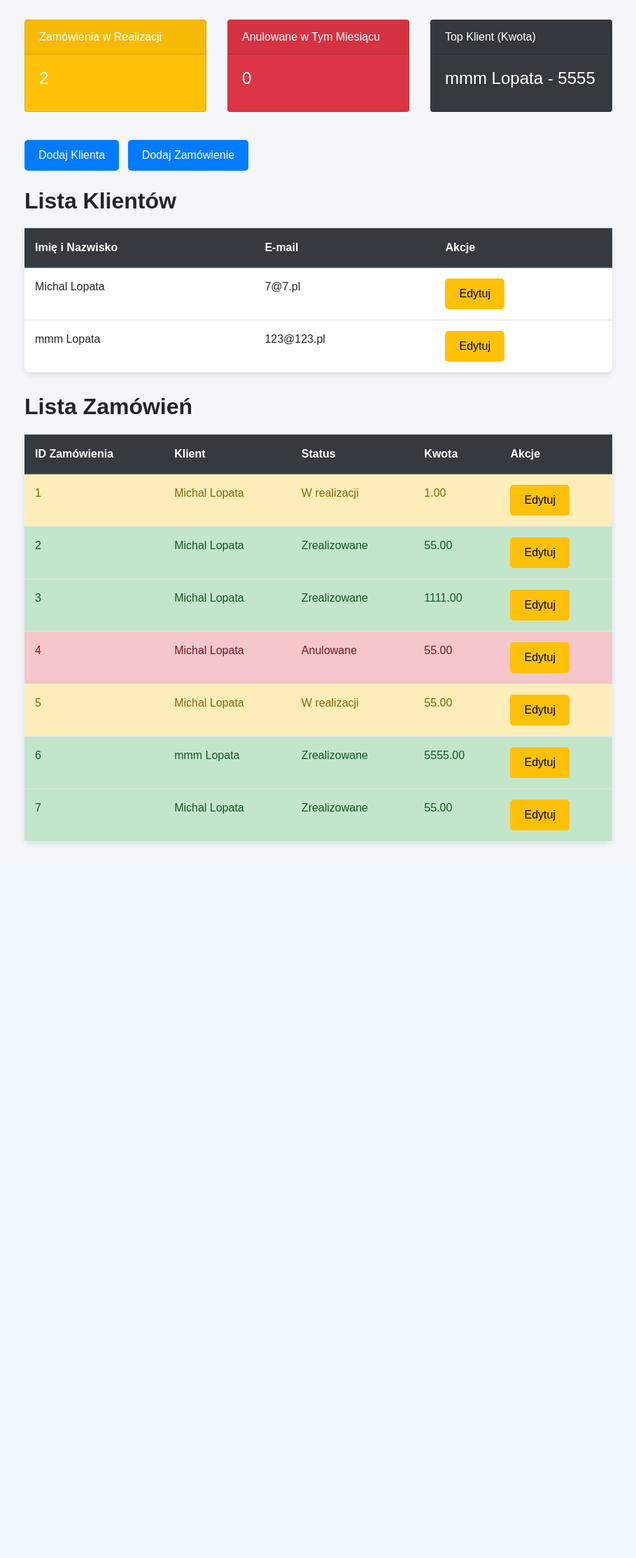
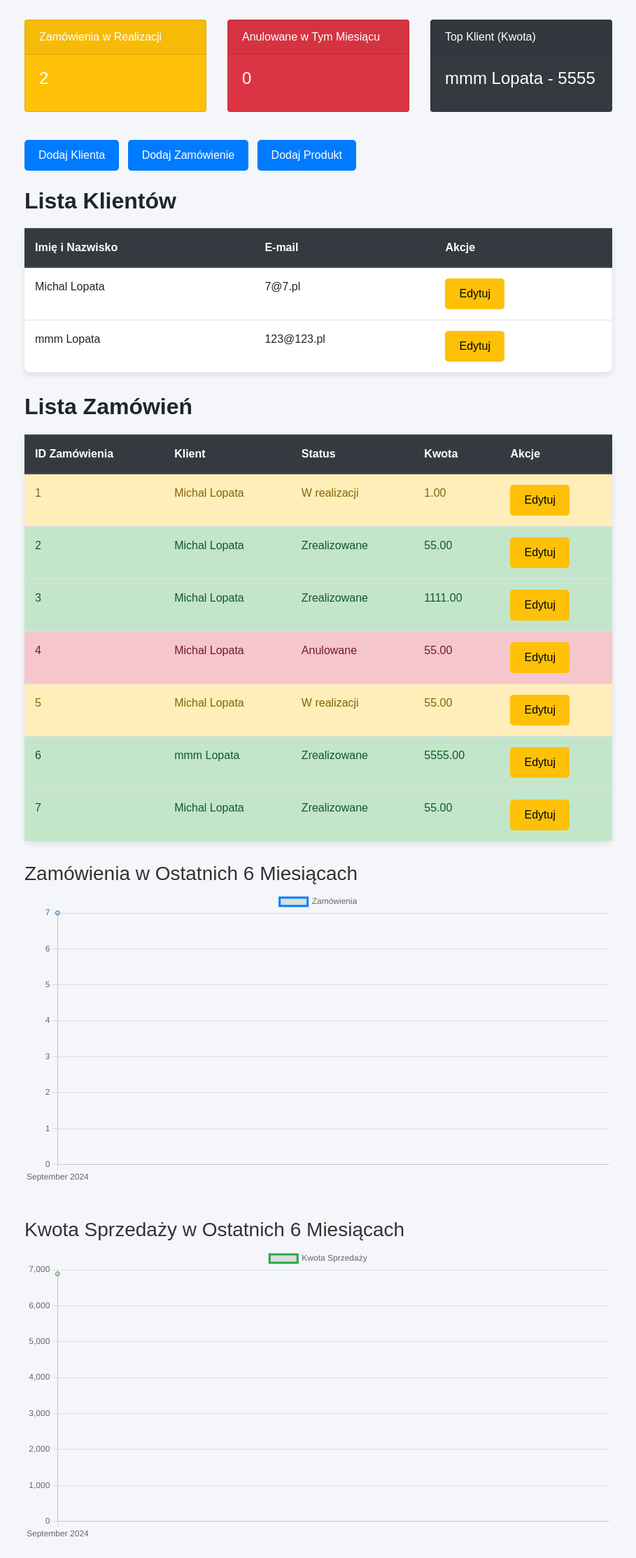
Before and after one commit to uhnajs/CRM-Projekt, a Django app: page / in a window 1280 px wide. Shown: the part 323-2550 px from the top of the page at 70% size, without its empty margins (185-1094 px from the left). Before the commit the page ends 1532 px from the top, so only its background shows below. Run offline with Django 4.2, Linux system fonts and the light colour scheme; a user stored in the database is signed in; data comes from the database, SQL or seed files in the repository; both versions use the stored data as it was after the commit; some libraries are stand-ins or nearby versions.

Commit message:
Dodanie raportów sprzedazy

```diff
--- a/crm_project/crm_app/models.py
+++ b/crm_project/crm_app/models.py
@@ -19,8 +19,18 @@ class Klient(models.Model):
         return f"{self.imie} {self.nazwisko}"
 
 
+class Produkt(models.Model):
+    nazwa = models.CharField(max_length=255)
+    cena = models.DecimalField(max_digits=10, decimal_places=2)
+    opis = models.TextField(blank=True, null=True)
+
+    def __str__(self):
+        return self.nazwa
+
+
 class Zamowienie(models.Model):
     klient = models.ForeignKey(Klient, on_delete=models.CASCADE)
+    produkty = models.ManyToManyField(Produkt)  # Nowe pole powiązane z produktem
     data_zamowienia = models.DateTimeField(auto_now_add=True)
     status = models.CharField(max_length=15, choices=[
         ('w_realizacji', 'W realizacji'),
@@ -31,7 +41,6 @@ class Zamowienie(models.Model):
 
     def __str__(self):
         return f"Zamówienie {self.id} - {self.klient}"
-
 
 class HistoriaKontaktu(models.Model):
     klient = models.ForeignKey(Klient, on_delete=models.CASCADE)
--- a/crm_project/crm_app/templates/crm_app/dashboard.html
+++ b/crm_project/crm_app/templates/crm_app/dashboard.html
@@ -75,9 +75,13 @@
                 <a href="{% url 'dodaj-klienta' %}" class="btn btn-primary mr-2">Dodaj Klienta</a>
             {% endif %}
             {% if perms.crm_app.add_zamowienie %}
-                <a href="{% url 'dodaj-zamowienie' %}" class="btn btn-primary">Dodaj Zamówienie</a>
+                <a href="{% url 'dodaj-zamowienie' %}" class="btn btn-primary mr-2">Dodaj Zamówienie</a>
+            {% endif %}
+            {% if perms.crm_app.add_produkt %}
+                <a href="{% url 'dodaj-produkt' %}" class="btn btn-primary">Dodaj Produkt</a>
             {% endif %}
         </div>
+
 
         <!-- Lista Klientów -->
         <h2 class="mt-4">Lista Klientów</h2>
@@ -148,5 +152,93 @@
                 {% endfor %}
             </tbody>
         </table>
+
+        <!-- Sekcja wykresów -->
+        <div class="row my-4">
+            <!-- Wykres Zamówień -->
+            <div class="col-md-12 mb-4">
+                <h3>Zamówienia w Ostatnich 6 Miesiącach</h3>
+                <canvas id="ordersChart"></canvas>
+            </div>
+            <!-- Wykres Kwoty Sprzedaży -->
+            <div class="col-md-12 mt-4">
+                <h3>Kwota Sprzedaży w Ostatnich 6 Miesiącach</h3>
+                <canvas id="salesChart"></canvas>
+            </div>
+        </div>
+
+        <!-- Dodanie Chart.js -->
+        <script src="https://cdn.jsdelivr.net/npm/chart.js"></script>
+        <script>
+            // Dane do wykresu: Liczba zamówień w ostatnich 6 miesiącach
+            var ctxOrders = document.getElementById('ordersChart').getContext('2d');
+            var ordersChart = new Chart(ctxOrders, {
+                type: 'line',
+                data: {
+                    labels: [
+                        {% for item in last_six_months %}
+                            "{{ item.month|date:'F Y' }}"{% if not forloop.last %}, {% endif %}
+                        {% endfor %}
+                    ],
+                    datasets: [{
+                        label: 'Zamówienia',
+                        data: [
+                            {% for item in last_six_months %}
+                                {{ item.count }}{% if not forloop.last %}, {% endif %}
+                            {% endfor %}
+                        ],
+                        borderColor: '#007bff',
+                        fill: false,
+                    }]
+                },
+                options: {
+                    responsive: true,
+                    title: {
+                        display: true,
+                        text: 'Liczba zamówień w ostatnich 6 miesiącach'
+                    },
+                    scales: {
+                        y: {
+                            beginAtZero: true
+                        }
+                    }
+                }
+            });
+
+            // Dane do wykresu: Kwota sprzedaży w ostatnich 6 miesiącach
+            var ctxSales = document.getElementById('salesChart').getContext('2d');
+            var salesChart = new Chart(ctxSales, {
+                type: 'line',
+                data: {
+                    labels: [
+                        {% for item in last_six_months_kwota %}
+                            "{{ item.month|date:'F Y' }}"{% if not forloop.last %}, {% endif %}
+                        {% endfor %}
+                    ],
+                    datasets: [{
+                        label: 'Kwota Sprzedaży',
+                        data: [
+                            {% for item in last_six_months_kwota %}
+                                {{ item.total_kwota }}{% if not forloop.last %}, {% endif %}
+                            {% endfor %}
+                        ],
+                        borderColor: '#28a745',
+                        fill: false,
+                    }]
+                },
+                options: {
+                    responsive: true,
+                    title: {
+                        display: true,
+                        text: 'Kwota sprzedaży w ostatnich 6 miesiącach'
+                    },
+                    scales: {
+                        y: {
+                            beginAtZero: true
+                        }
+                    }
+                }
+            });
+        </script>
     </div>
 {% endblock %}
--- a/crm_project/crm_app/urls.py
+++ b/crm_project/crm_app/urls.py
@@ -12,4 +12,5 @@ urlpatterns = [
     path('rejestracja/', views.rejestracja, name='rejestracja'),
     path('logout/', views.custom_logout, name='logout'),
     path('raport-sprzedazy/', views.raport_sprzedazy, name='raport-sprzedazy'),
+    path('dodaj-produkt/', views.dodaj_produkt, name='dodaj-produkt'),
 ]
--- a/crm_project/crm_app/views.py
+++ b/crm_project/crm_app/views.py
@@ -1,16 +1,13 @@
-# crm_app/views.py
 from datetime import timedelta
 from django.shortcuts import render, redirect, get_object_or_404
 from .models import Klient, Zamowienie
-from .forms import KlientForm, ZamowienieForm, RejestracjaForm
+from .forms import KlientForm, ZamowienieForm, RejestracjaForm , ProduktForm
 from django.contrib.auth import login, logout
 from django.contrib.auth.decorators import login_required, permission_required
 from django.contrib.auth.models import Group
-from django.core.mail import send_mail
-from django.conf import settings
-from django.shortcuts import render
 from django.utils.timezone import now
 from django.db.models import Count, Sum
+from django.db.models.functions import TruncMonth
 
 @login_required
 def dashboard(request):
@@ -30,10 +27,25 @@ def dashboard(request):
     # Top klient z największą kwotą zamówień
     top_klient = zamowienia.values('klient__imie', 'klient__nazwisko').annotate(total_kwota=Sum('kwota')).order_by('-total_kwota').first()
 
+    # Pobieranie danych dla wykresów
+    six_months_ago = now().replace(day=1) - timedelta(days=180)
+
+    # Zamówienia w ostatnich 6 miesiącach
+    last_six_months = Zamowienie.objects.filter(data_zamowienia__gte=six_months_ago) \
+        .annotate(month=TruncMonth('data_zamowienia')) \
+        .values('month') \
+        .annotate(count=Count('id')) \
+        .order_by('month')
+
+    last_six_months_kwota = Zamowienie.objects.filter(data_zamowienia__gte=six_months_ago) \
+        .annotate(month=TruncMonth('data_zamowienia')) \
+        .values('month') \
+        .annotate(total_kwota=Sum('kwota')) \
+        .order_by('month')
+
     context = {
         'klienci': klienci,
         'zamowienia': zamowienia,
-        # Statystyki główne
         'nowe_zamowienia_ilosc': nowe_zamowienia_ilosc,
         'kwota_zrealizowanych': kwota_zrealizowanych,
         'nowi_klienci': nowi_klienci,
@@ -41,6 +53,8 @@ def dashboard(request):
         'zamowienia_w_realizacji_ilosc': zamowienia_w_realizacji_ilosc,
         'anulowane_w_miesiacu': anulowane_w_miesiacu,
         'top_klient': top_klient,
+        'last_six_months': last_six_months,
+        'last_six_months_kwota': last_six_months_kwota,
     }
 
     return render(request, 'crm_app/dashboard.html', context)
@@ -77,7 +91,9 @@ def dodaj_zamowienie(request):
     if request.method == 'POST':
         form = ZamowienieForm(request.POST)
         if form.is_valid():
-            zamowienie = form.save()
+            zamowienie = form.save(commit=False)
+            zamowienie.save()
+            form.save_m2m()  # Zapisz relacje wiele do wielu (produkty)
             print("Zamówienie zapisane:", zamowienie)
             return redirect('dashboard')
         else:
@@ -135,3 +151,17 @@ def raport_sprzedazy(request):
 def custom_logout(request):
     logout(request)
     return redirect('login')
+
+# crm_app/views.py
+
+@login_required
+@permission_required('crm_app.add_produkt', raise_exception=True)
+def dodaj_produkt(request):
+    form = ProduktForm()
+    if request.method == 'POST':
+        form = ProduktForm(request.POST)
+        if form.is_valid():
+            form.save()
+            return redirect('dashboard')
+    context = {'form': form, 'title': 'Dodaj Produkt'}
+    return render(request, 'crm_app/form.html', context)
```
Also changed, not shown: crm_project/crm_app/forms.py (+10 -3 lines), crm_project/crm_app/templates/crm_app/dodaj_produkt.html (added, +14 -0 lines), crm_project/crm_app/migrations/0002_produkt_zamowienie_produkty.py (added), crm_project/crm_app/migrations/0003_produkt_opis_alter_produkt_nazwa.py (added), crm_project/db.sqlite3.
